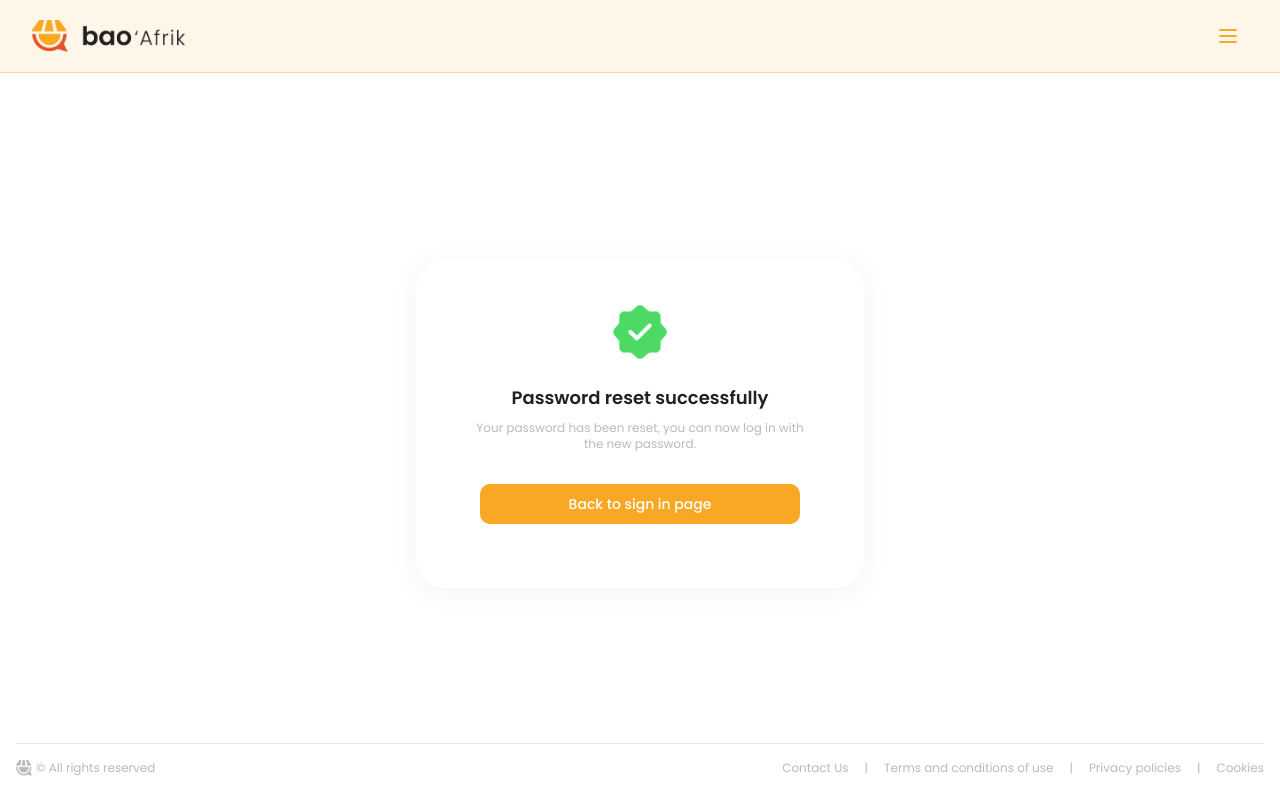
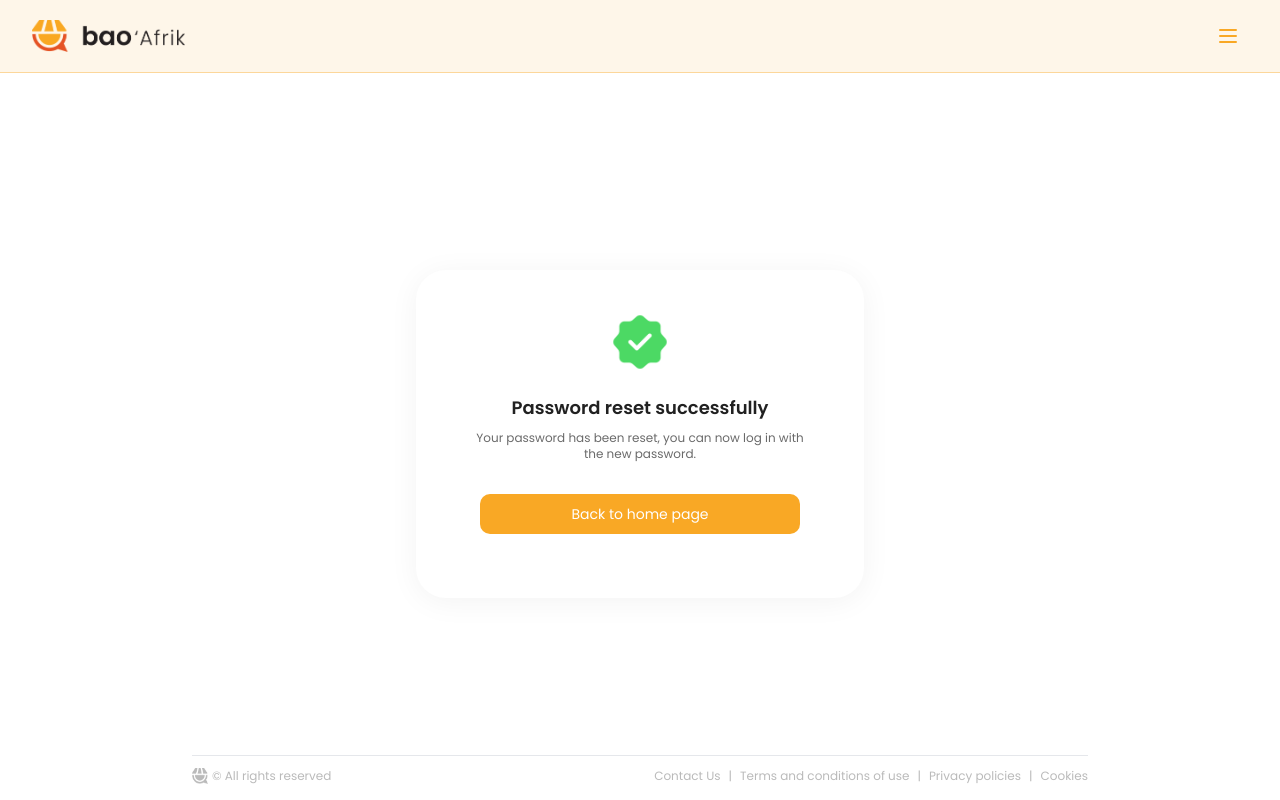
Before and after one commit to Bao-Technologies-and-Travels/BaoAfrik, a React (Create React App) app: page /password-reset-success in a window 1280 px wide. Built offline with nearby package versions, Linux system fonts and the light colour scheme; the HTML template or start-up script is replaced by a standard one.

Commit message:
Refactor ForgotPassword, PasswordResetSuccess, ResetPassword, and ResetPasswordSent components to enhance styling and layout. Adjust footer spacing, text colors, and button labels for improved user experience and consistency across the authentication flow.

```diff
--- a/src/pages/auth/ForgotPassword.tsx
+++ b/src/pages/auth/ForgotPassword.tsx
@@ -225,14 +225,14 @@ const ForgotPassword: React.FC = () => {
       </div>
 
       {/* Footer - Hidden on mobile */}
-      <div className="hidden lg:block py-6 px-4">
-        <div className="border-t border-gray-200 pt-4">
+      <div className="hidden lg:block py-4 px-4">
+        <div className="border-t border-gray-200 pt-3 max-w-4xl mx-auto">
           <div className="flex items-center justify-between text-xs" style={{ color: '#BABABA' }}>
             <div className="flex items-center space-x-1">
               <img src={lilLogo} alt="BaoAfrik" className="w-4 h-4" />
               <span>© All rights reserved</span>
             </div>
-            <div className="flex items-center space-x-4">
+            <div className="flex items-center space-x-2">
               <Link to="/contact" className="hover:text-gray-600">Contact Us</Link>
               <span>|</span>
               <Link to="/terms" className="hover:text-gray-600">Terms and conditions of use</Link>
--- a/src/pages/auth/PasswordResetSuccess.tsx
+++ b/src/pages/auth/PasswordResetSuccess.tsx
@@ -39,17 +39,17 @@ const PasswordResetSuccess: React.FC = () => {
               <h1 className="text-lg font-semibold mb-2" style={{ color: '#212121' }}>
                 Password reset successfully
               </h1>
-              <p className="text-xs px-4 mb-8" style={{ color: '#BABABA' }}>
+              <p className="text-xs px-4 mb-8" style={{ color: '#6A6A6A' }}>
                 Your password has been reset, you can now log in with the new password.
               </p>
 
-              {/* Back to Sign In Page Button */}
+              {/* Back to Home Page Button */}
               <Link
-                to="/login"
-                className="inline-flex items-center justify-center w-full max-w-xs mx-auto px-6 py-2.5 text-sm font-medium rounded-[10px] transition-colors duration-200"
+                to="/"
+                className="inline-flex items-center justify-center w-full max-w-xs mx-auto px-6 py-2.5 text-sm font-normal rounded-[10px] transition-colors duration-200"
                 style={{ backgroundColor: '#F9A825', color: '#FFFFFF' }}
               >
-                Back to sign in page
+                Back to home page
               </Link>
             </div>
           </div>
@@ -57,14 +57,14 @@ const PasswordResetSuccess: React.FC = () => {
       </div>
 
       {/* Footer - Hidden on mobile */}
-      <div className="hidden lg:block py-6 px-4">
-        <div className="border-t border-gray-200 pt-4">
+      <div className="hidden lg:block py-4 px-4">
+        <div className="border-t border-gray-200 pt-3 max-w-4xl mx-auto">
           <div className="flex items-center justify-between text-xs" style={{ color: '#BABABA' }}>
             <div className="flex items-center space-x-1">
               <img src={lilLogo} alt="BaoAfrik" className="w-4 h-4" />
               <span>© All rights reserved</span>
             </div>
-            <div className="flex items-center space-x-4">
+            <div className="flex items-center space-x-2">
               <Link to="/contact" className="hover:text-gray-600">Contact Us</Link>
               <span>|</span>
               <Link to="/terms" className="hover:text-gray-600">Terms and conditions of use</Link>
--- a/src/pages/auth/ResetPassword.tsx
+++ b/src/pages/auth/ResetPassword.tsx
@@ -173,11 +173,11 @@ const ResetPassword: React.FC = () => {
                     disabled={isLoading}
                   >
                     {showPassword ? (
-                      <svg className="h-5 w-5 text-gray-400 hover:text-gray-600" fill="none" viewBox="0 0 24 24" stroke="currentColor">
+                      <svg className="h-5 w-5" fill="none" viewBox="0 0 24 24" stroke="currentColor" style={{ color: '#E9E9E9' }}>
                         <path strokeLinecap="round" strokeLinejoin="round" strokeWidth={2} d="M13.875 18.825A10.05 10.05 0 0112 19c-4.478 0-8.268-2.943-9.543-7a9.97 9.97 0 011.563-3.029m5.858.908a3 3 0 114.243 4.243M9.878 9.878l4.242 4.242M9.878 9.878L3 3m6.878 6.878L21 21" />
                       </svg>
                     ) : (
-                      <svg className="h-5 w-5 text-gray-400 hover:text-gray-600" fill="none" viewBox="0 0 24 24" stroke="currentColor">
+                      <svg className="h-5 w-5" fill="none" viewBox="0 0 24 24" stroke="currentColor" style={{ color: '#E9E9E9' }}>
                         <path strokeLinecap="round" strokeLinejoin="round" strokeWidth={2} d="M15 12a3 3 0 11-6 0 3 3 0 016 0z" />
                         <path strokeLinecap="round" strokeLinejoin="round" strokeWidth={2} d="M2.458 12C3.732 7.943 7.523 5 12 5c4.478 0 8.268 2.943 9.542 7-1.274 4.057-5.064 7-9.542 7-4.477 0-8.268-2.943-9.542-7z" />
                       </svg>
@@ -219,11 +219,11 @@ const ResetPassword: React.FC = () => {
                     disabled={isLoading}
                   >
                     {showConfirmPassword ? (
-                      <svg className="h-5 w-5 text-gray-400 hover:text-gray-600" fill="none" viewBox="0 0 24 24" stroke="currentColor">
+                      <svg className="h-5 w-5" fill="none" viewBox="0 0 24 24" stroke="currentColor" style={{ color: '#E9E9E9' }}>
                         <path strokeLinecap="round" strokeLinejoin="round" strokeWidth={2} d="M13.875 18.825A10.05 10.05 0 0112 19c-4.478 0-8.268-2.943-9.543-7a9.97 9.97 0 011.563-3.029m5.858.908a3 3 0 114.243 4.243M9.878 9.878l4.242 4.242M9.878 9.878L3 3m6.878 6.878L21 21" />
                       </svg>
                     ) : (
-                      <svg className="h-5 w-5 text-gray-400 hover:text-gray-600" fill="none" viewBox="0 0 24 24" stroke="currentColor">
+                      <svg className="h-5 w-5" fill="none" viewBox="0 0 24 24" stroke="currentColor" style={{ color: '#E9E9E9' }}>
                         <path strokeLinecap="round" strokeLinejoin="round" strokeWidth={2} d="M15 12a3 3 0 11-6 0 3 3 0 016 0z" />
                         <path strokeLinecap="round" strokeLinejoin="round" strokeWidth={2} d="M2.458 12C3.732 7.943 7.523 5 12 5c4.478 0 8.268 2.943 9.542 7-1.274 4.057-5.064 7-9.542 7-4.477 0-8.268-2.943-9.542-7z" />
                       </svg>
@@ -262,14 +262,14 @@ const ResetPassword: React.FC = () => {
       </div>
 
       {/* Footer - Hidden on mobile */}
-      <div className="hidden lg:block py-6 px-4">
-        <div className="border-t border-gray-200 pt-4">
+      <div className="hidden lg:block py-4 px-4">
+        <div className="border-t border-gray-200 pt-3 max-w-4xl mx-auto">
           <div className="flex items-center justify-between text-xs" style={{ color: '#BABABA' }}>
             <div className="flex items-center space-x-1">
               <img src={lilLogo} alt="BaoAfrik" className="w-4 h-4" />
               <span>© All rights reserved</span>
             </div>
-            <div className="flex items-center space-x-4">
+            <div className="flex items-center space-x-2">
               <Link to="/contact" className="hover:text-gray-600">Contact Us</Link>
               <span>|</span>
               <Link to="/terms" className="hover:text-gray-600">Terms and conditions of use</Link>
--- a/src/pages/auth/ResetPasswordSent.tsx
+++ b/src/pages/auth/ResetPasswordSent.tsx
@@ -159,10 +159,10 @@ const ResetPasswordSent: React.FC = () => {
 
           {/* Main content with border and shadow */}
           <div className="bg-white rounded-[30px] shadow-lg p-8 lg:p-10 mt-0 lg:mt-16" style={{ boxShadow: '0 4px 30px 0 rgba(0,0,0,0.05)' }}>
-            <div className="text-center mb-6" style={{ fontFamily: 'Poppins, sans-serif' }}>
+            <div className="text-center mb-4" style={{ fontFamily: 'Poppins, sans-serif' }}>
               {/* Mail Verification Icon */}
               <div className="mx-auto w-16 h-16 flex items-center justify-center mb-5">
-                <img src={updateIcon} alt="Mail verification" className="w-12 h-12" />
+                <img src={updateIcon} alt="Mail verification" className="w-14 h-14" />
               </div>
 
               <h1 className="text-lg font-semibold mb-1.5" style={{ color: '#212121' }}>
@@ -250,14 +250,14 @@ const ResetPasswordSent: React.FC = () => {
       </div>
 
       {/* Footer - Hidden on mobile */}
-      <div className="hidden lg:block py-6 px-4">
-        <div className="border-t border-gray-200 pt-4">
+      <div className="hidden lg:block py-4 px-4">
+        <div className="border-t border-gray-200 pt-3 max-w-4xl mx-auto">
           <div className="flex items-center justify-between text-xs" style={{ color: '#BABABA' }}>
             <div className="flex items-center space-x-1">
               <img src={lilLogo} alt="BaoAfrik" className="w-4 h-4" />
               <span>© All rights reserved</span>
             </div>
-            <div className="flex items-center space-x-4">
+            <div className="flex items-center space-x-2">
               <Link to="/contact" className="hover:text-gray-600">Contact Us</Link>
               <span>|</span>
               <Link to="/terms" className="hover:text-gray-600">Terms and conditions of use</Link>
```
